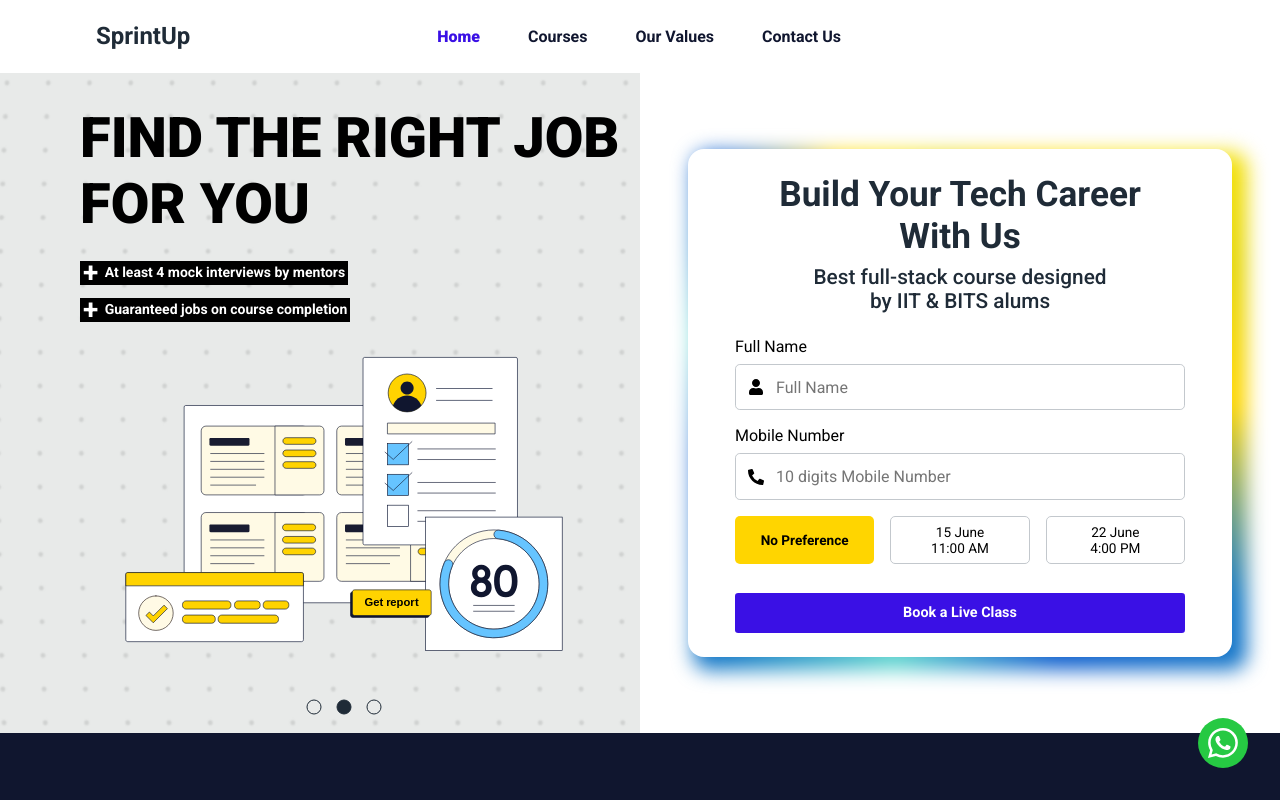
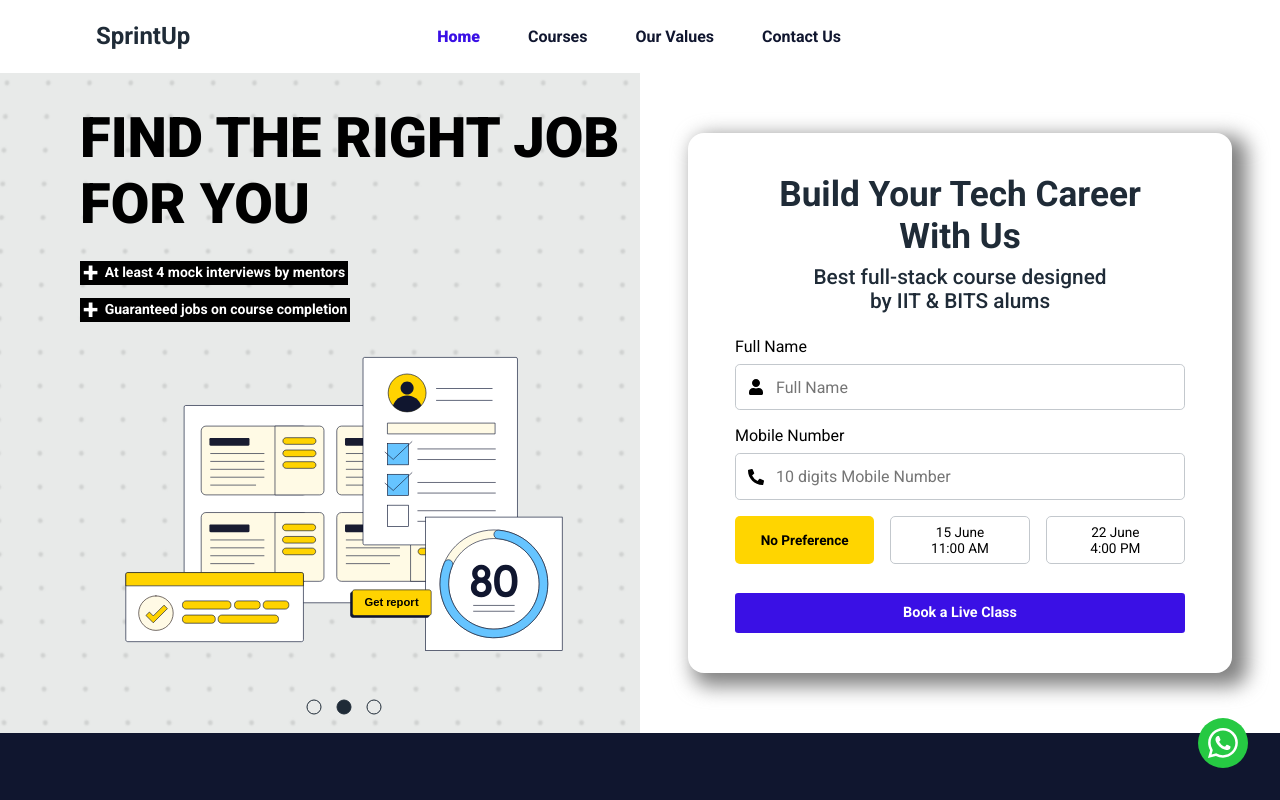
Before and after one commit to drumil32/Ed-Tech, a React (Vite) app in the folder frontend/: page / in a window 1280 px wide. Shown: the top 800 px of the page. Built offline with nearby package versions, Linux system fonts and the light colour scheme.

Commit message:
fix : card flip

```diff
--- a/frontend/src/components/molecule/FeaturesCarausal/FeaturesCarausal.tsx
+++ b/frontend/src/components/molecule/FeaturesCarausal/FeaturesCarausal.tsx
@@ -1,6 +1,5 @@
-import React from "react";
-import { WhyChooseUs } from "../../../types/types";
-import { nanoid } from "nanoid";
+import React, { useState } from "react";
+import { WhyChooseUsCardDetails } from "../../../types/types";
 import FeaturesCard from "../FeaturesCard/FeaturesCard";
 import WhyChooseUsListData from "../../../data/whyChooseUsInfo.json";
 import "slick-carousel/slick/slick.css";
@@ -8,10 +7,12 @@ import "slick-carousel/slick/slick-theme.css";
 import "./style.scss";
 
 const FeaturesCarausal: React.FC = () => {
+  const [flipedCard, setFlipedCard] = useState<string>('');
+
   return (
     <div className="features">
-      {WhyChooseUsListData.map((whyChooseUs: WhyChooseUs) => (
-        <FeaturesCard {...whyChooseUs} key={nanoid()} />
+      {WhyChooseUsListData.map((whyChooseUs: WhyChooseUsCardDetails) => (
+        <FeaturesCard cardDetails={whyChooseUs} flipedCard={flipedCard} setFlipedCard={setFlipedCard} key={whyChooseUs.id} />
       ))}
     </div>
   );
--- a/frontend/src/components/molecule/FeaturesCard/FeaturesCard.tsx
+++ b/frontend/src/components/molecule/FeaturesCard/FeaturesCard.tsx
@@ -1,50 +1,31 @@
-import React, { useState } from "react";
+import React from "react";
 import "./card.scss";
 import { WhyChooseUs } from "../../../types/types";
 
-const FeaturesCard: React.FC<WhyChooseUs> = ({
-  title,
-  subtitle,
-  detail,
-  clipArt,
-  backGroundColor,
-}) => {
+const FeaturesCard: React.FC<WhyChooseUs> = (
+  { cardDetails, flipedCard, setFlipedCard }
+) => {
   return (
     <div className="page-container">
       <BlogCard
-        title={title}
-        subtitle={subtitle}
-        details={detail}
-        clipArt={clipArt}
-        backGroundColor={backGroundColor}
+        flipedCard={flipedCard}
+        setFlipedCard={setFlipedCard}
+        cardDetails={cardDetails}
       />
     </div>
   );
 };
 
-interface BlogCardProps {
-  title: string;
-  subtitle: string;
-  details: string;
-  clipArt: string;
-  backGroundColor: string;
-}
-
-const BlogCard: React.FC<BlogCardProps> = ({
-  title,
-  subtitle,
-  details,
-  clipArt,
-  backGroundColor,
+const BlogCard: React.FC<WhyChooseUs> = ({
+  cardDetails: { title, subtitle, detail, clipArt, backGroundColor, id }, flipedCard, setFlipedCard
 }) => {
-  const [flipped, setFlipped] = useState(false);
 
   const flip = () => {
-    setFlipped(!flipped);
+    setFlipedCard(prevState => prevState == id ? '' : id);
   };
 
   return (
-    <div className={`card-container${flipped ? " flipped" : ""}`} onClick={flip}>
+    <div className={`card-container${flipedCard == id ? " flipped" : ""}`} onClick={flip}>
       <Front
         title={title}
         subtitle={subtitle}
@@ -52,7 +33,7 @@ const BlogCard: React.FC<BlogCardProps> = ({
         backGroundColor={backGroundColor}
         flip={flip}
       />
-      <Back details={details} flip={flip} />
+      <Back detail={detail} flip={flip} />
     </div>
   );
 };
@@ -85,14 +66,14 @@ const Front: React.FC<FrontProps> = ({
 };
 
 interface BackProps {
-  details: string;
+  detail: string;
   flip: () => void;
 }
 
-const Back: React.FC<BackProps> = ({ details, flip }) => {
+const Back: React.FC<BackProps> = ({ detail, flip }) => {
   return (
     <div className="back">
-      <p>{details}</p>
+      <p>{detail}</p>
       <div style={{ display: "flex", justifyContent: "flex-end" }}>
         <div className="card-back-btn" onClick={flip}>
           <img
--- a/frontend/src/components/organisms/AboutUs/AboutUs.tsx
+++ b/frontend/src/components/organisms/AboutUs/AboutUs.tsx
@@ -2,7 +2,9 @@ import React from "react";
 import styles from "./AboutUs.module.scss";
 import instructorListData from "../../../data/teamInfo.json";
 import { Instructor } from "../../../types/types";
-import { FaLinkedin } from "react-icons/fa6";
+// import { FaLinkedin } from "react-icons/fa6";
+import linkedInIcon from "../../../assets/images/linkedIn.svg";
+import instagramIcon from "../../../assets/images/instagram.svg";
 import { AiFillInstagram } from "react-icons/ai";
 
 const AboutUs: React.FC = () => {
@@ -25,10 +27,12 @@ const AboutUs: React.FC = () => {
               <p className={styles.profile__college}>{personInfo.college}</p>
               <div className={styles.socialMedia}>
                 <a href={personInfo.linkedin || "#"} target="_blank">
-                  <FaLinkedin />
+                  {/* <FaLinkedin /> */}
+                  <img src={linkedInIcon} width={'30px'} height={'30px'} alt="LinkedIn" />
                 </a>
                 <a href={personInfo.instagram || "#"} target="_blank">
-                  <AiFillInstagram />
+                  {/* <AiFillInstagram /> */}
+                  <img src={instagramIcon} width={'30px'} height={'30px'} alt="Instagram" />
                 </a>
               </div>
             </div>
--- a/frontend/src/components/organisms/Hero/styles.scss
+++ b/frontend/src/components/organisms/Hero/styles.scss
@@ -36,7 +36,7 @@
       padding: 2rem;
     }
     .hero-form {
-      padding: 1.5rem;
+      padding: 2.5rem;
       border-radius: 1rem;
       position: relative;
       display: flex;
@@ -53,25 +53,26 @@
         position: absolute;
         inset: -5px;
         transform: translate3d(10px, 8px, -1px);
-        background: conic-gradient(
-          from 135deg at 40% 25%,
-          #157ac7,
-          #1261cf,
-          #61d6cf,
-          #157ac7,
-          #1261cf,
-          #61d6cf,
-          #157ac7,
-          #1261cf,
-          #ffd700,
-          #f7e203,
-          #e6d707,
-          #ffd700,
-          #f7e203,
-          #e6d707,
-          #ffd700,
-          #157ac7
-        );
+        background: gray;
+        // conic-gradient(
+        //   from 135deg at 40% 25%,
+        //   #157ac7,
+        //   #1261cf,
+        //   #61d6cf,
+        //   #157ac7,
+        //   #1261cf,
+        //   #61d6cf,
+        //   #157ac7,
+        //   #1261cf,
+        //   #ffd700,
+        //   #f7e203,
+        //   #e6d707,
+        //   #ffd700,
+        //   #f7e203,
+        //   #e6d707,
+        //   #ffd700,
+        //   #157ac7
+        // );
         filter: blur(10px);
         border-radius: inherit;
       }
--- a/frontend/src/data/whyChooseUsInfo.json
+++ b/frontend/src/data/whyChooseUsInfo.json
@@ -1,23 +1,26 @@
 [
     {
         "title": "Our Program",
+        "id": "4nClYpZ799xFBuCbW9U9O",
         "subtitle": "Specially curated for real-world learning",
         "detail": "We have gone beyond the traditional tech courses. We have included fundamental skill areas like logical reasoning, mental models, and ways of working in our curriculum.",
-        "clipArt":"https://infikeytechnologies.com/wp-content/uploads/2023/07/img1.png",
-        "backGroundColor":"#facb41"
+        "clipArt": "https://infikeytechnologies.com/wp-content/uploads/2023/07/img1.png",
+        "backGroundColor": "#facb41"
     },
     {
         "title": "Our Center",
+        "id": "zu1f_OiVRrysLQ_TfnezI",
         "subtitle": "Dedicated centre for your all-round growth",
         "detail": "We’re building a world-class learning environment with a primary focus on effective classroom learning, building peer learning groups, and an overall effective growth environment.",
-        "clipArt":"https://benchmark-it-solutions.web.app/coding%20Background%20Removed.png",
-        "backGroundColor":"#00c9b6"
+        "clipArt": "https://benchmark-it-solutions.web.app/coding%20Background%20Removed.png",
+        "backGroundColor": "#00c9b6"
     },
     {
         "title": "Our Team",
+        "id": "zJJI2S_TUCw71bjnAbTvd",
         "subtitle": "Best team to support you all the way",
         "detail": "We're building a team to guide you every step of the way. With dedicated mentorship, doubt-clearing sessions, and timely feedback, we're fostering a supportive environment for your growth.",
-        "clipArt":"https://benchmark-it-solutions.web.app/infra%20Background%20Removed.png",
-        "backGroundColor":"#ec724b"
+        "clipArt": "https://benchmark-it-solutions.web.app/infra%20Background%20Removed.png",
+        "backGroundColor": "#ec724b"
     }
 ]
--- a/frontend/src/main.tsx
+++ b/frontend/src/main.tsx
@@ -4,7 +4,7 @@ import App from './App.tsx'
 import './styles/globals.scss'
 
 ReactDOM.createRoot(document.getElementById('root')!).render(
-  <React.StrictMode>
+  // <React.StrictMode>
     <App />
-  </React.StrictMode>,
+  // {/* </React.StrictMode>, */}
 )
```
Also changed, not shown: frontend/src/App.tsx (+0 -10 lines), frontend/src/types/types.ts (+8 -1 lines), frontend/src/assets/images/instagram.svg (added), frontend/src/assets/images/linkedIn.svg (added).
